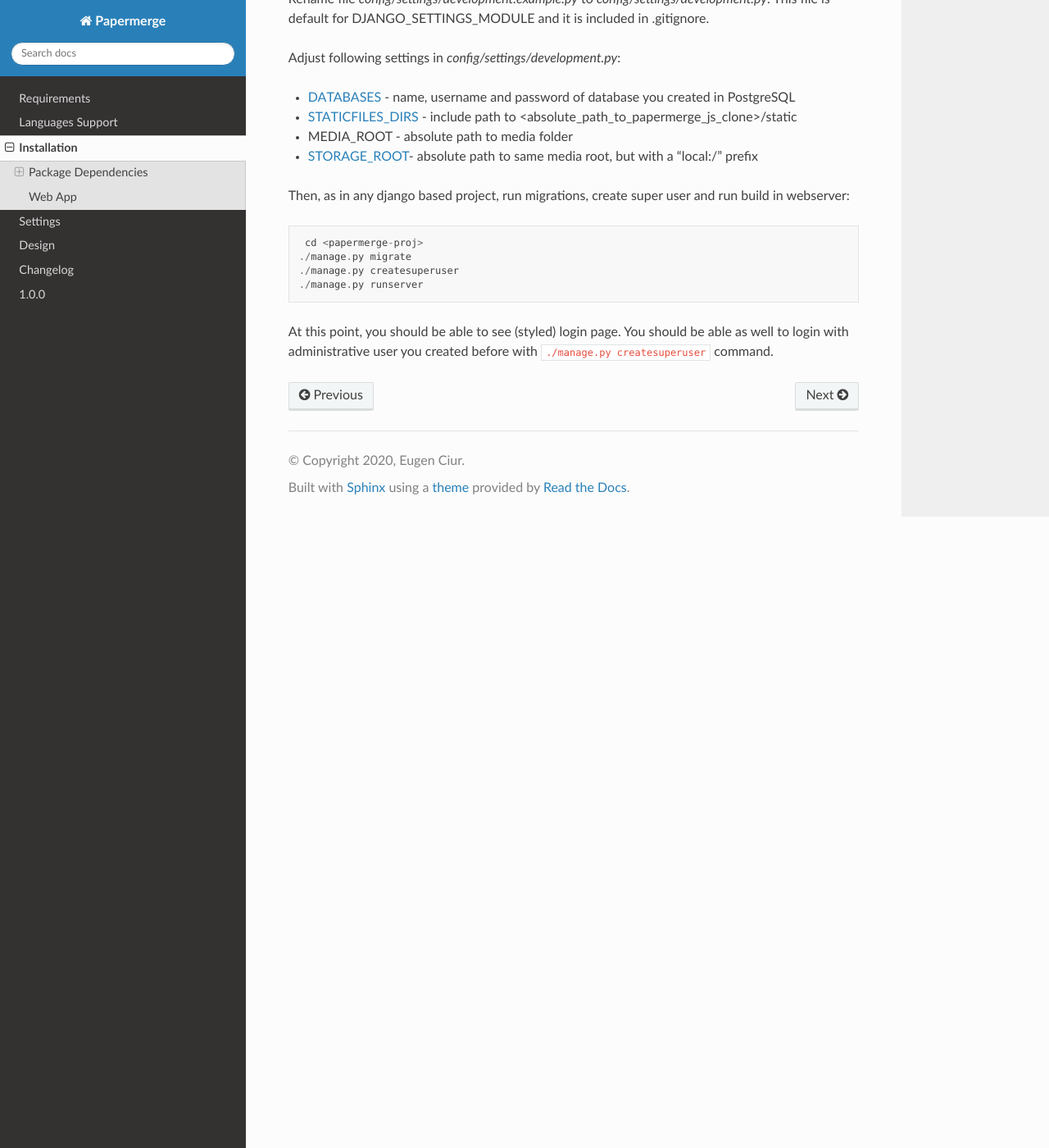
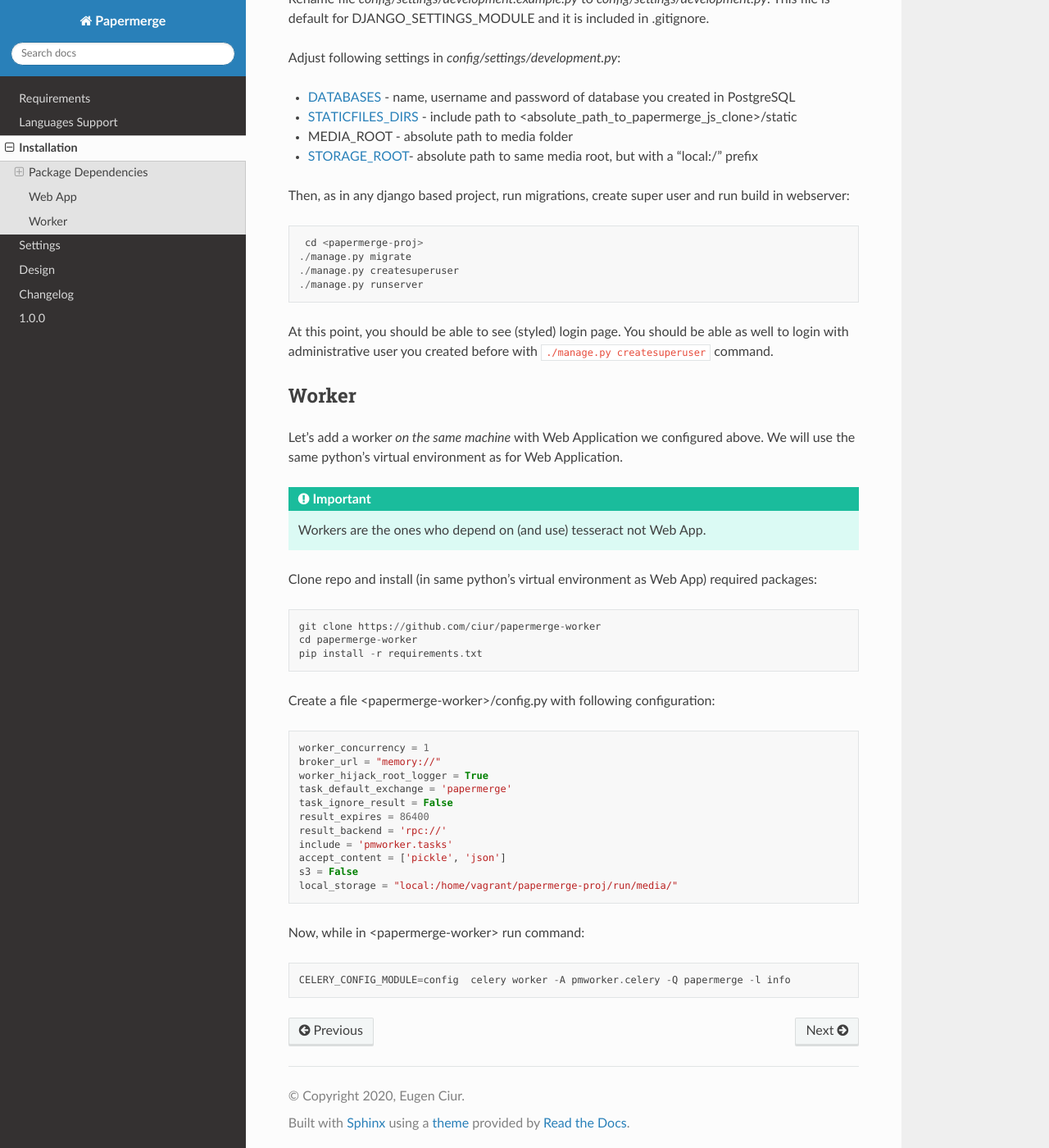
Before and after one commit to ciur/papermerge, a Sphinx documentation site: the page built from docs/source/installation.rst, in a window 1280 px wide and 1400 px high, scrolled down 2286 px. Shown: the whole window at 82% size. Built offline with Sphinx 7.4.7 and the Read the Docs theme 2.0.0, drawn with Linux system fonts in a browser that asks for light colours.

Commit message:
Documentation

```diff
--- a/docs/source/installation.rst
+++ b/docs/source/installation.rst
@@ -115,3 +115,38 @@
 At this point, you should be able to see (styled) login page.  You should be
 able as well to login with administrative user you created before with
 ``./manage.py createsuperuser`` command.
+
+Worker
+=======
+
+Let's add a worker *on the same machine* with Web Application we configured above.
+We will use the same python's virtual environment as for Web Application.
+
+.. important::
+
+    Workers are the ones who depend on (and use) tesseract not Web App.
+
+Clone repo and install (in same python's virtual environment as Web App)
+required packages::
+
+    git clone https://github.com/ciur/papermerge-worker
+    cd papermerge-worker
+    pip install -r requirements.txt
+
+Create a file <papermerge-worker>/config.py with following configuration::
+
+    worker_concurrency = 1
+    broker_url = "memory://"
+    worker_hijack_root_logger = True
+    task_default_exchange = 'papermerge'
+    task_ignore_result = False
+    result_expires = 86400
+    result_backend = 'rpc://'
+    include = 'pmworker.tasks'
+    accept_content = ['pickle', 'json']
+    s3 = False
+    local_storage = "local:/home/vagrant/papermerge-proj/run/media/"
+
+Now, while in <papermerge-worker> run command::
+
+    CELERY_CONFIG_MODULE=config  celery worker -A pmworker.celery -Q papermerge -l info
```
